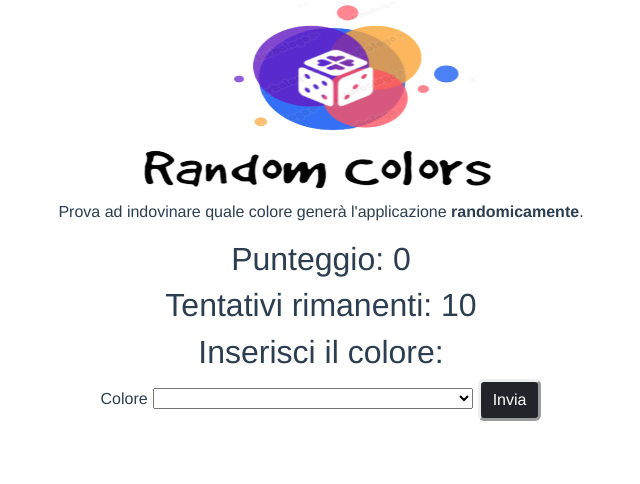
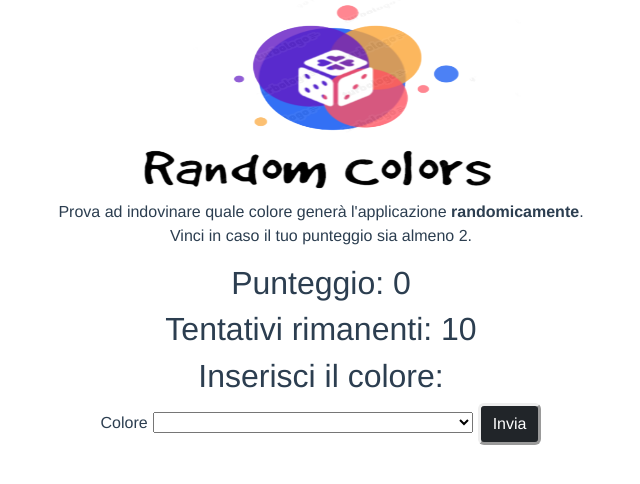
Before and after one commit to cocchiema17/random_colors, a Vue app: page / in a window 1280 px wide. Shown: the top 484 px of the page, without its empty margins (319-959 px from the left). Built offline with nearby package versions, Linux system fonts and the light colour scheme.

Commit message:
descrizione per vincere

```diff
--- a/src/App.vue
+++ b/src/App.vue
@@ -5,6 +5,8 @@
     <p>
       Prova ad indovinare quale colore gener&agrave; l'applicazione
       <strong>randomicamente</strong>.
+      <br>
+      Vinci in caso il tuo punteggio sia almeno 2.
     </p>
     <h2>Punteggio: {{ score }}</h2>
     <h2>Tentativi rimanenti: {{ attempts }}</h2>
```
